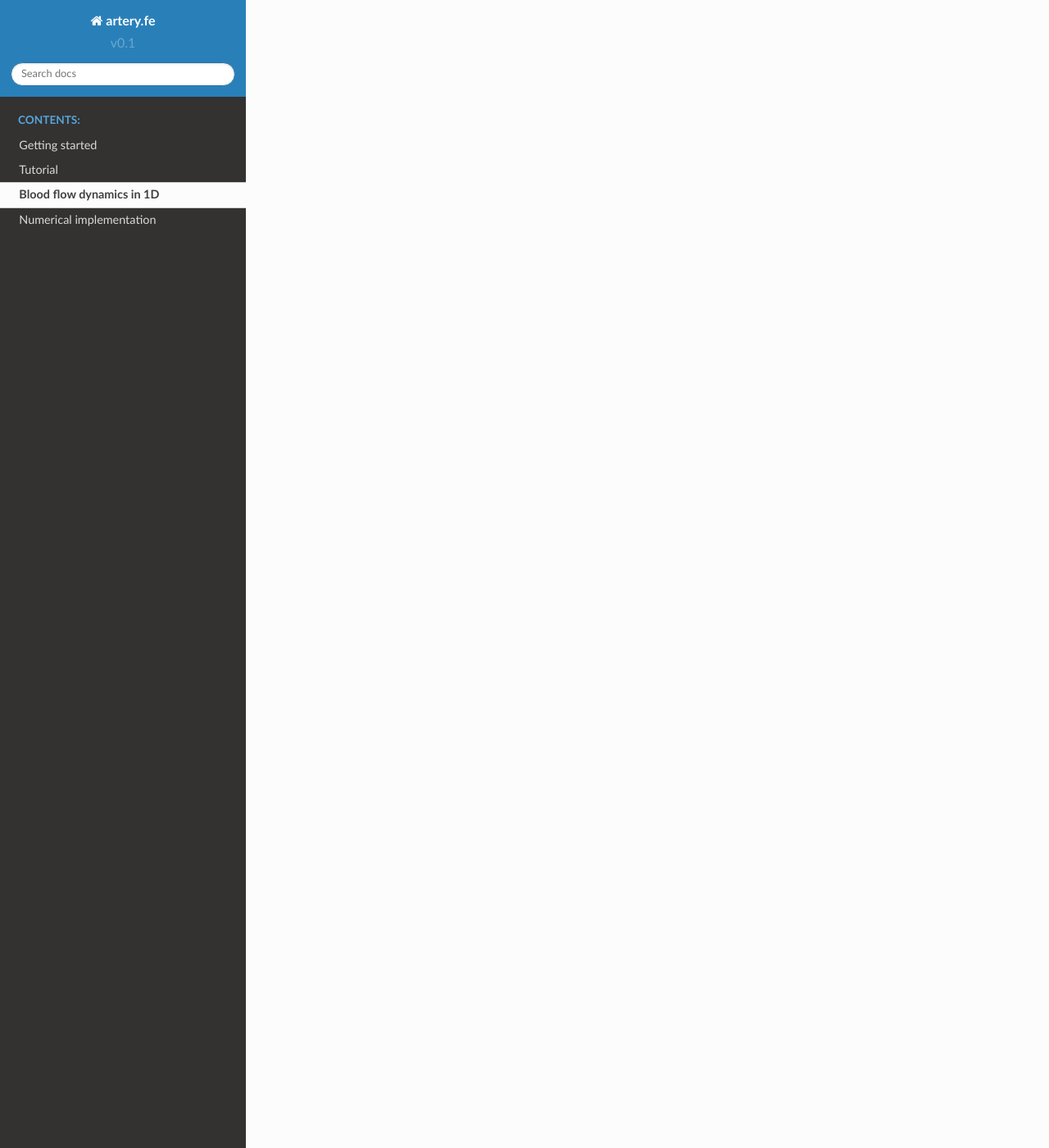
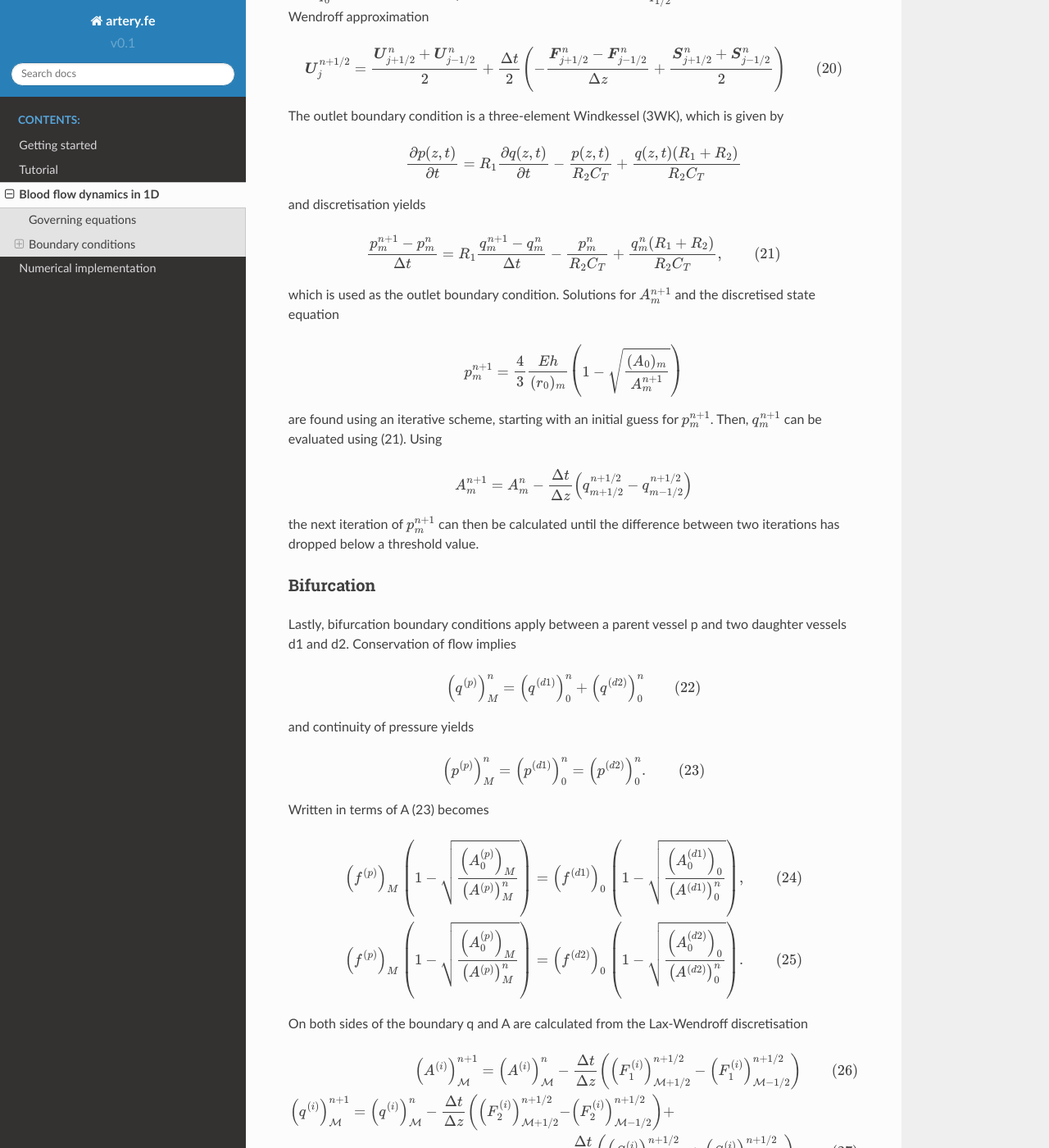
Before and after one commit to KVSlab/bloodflow, a Sphinx documentation site: the page built from docs/source/theory.rst, in a window 1280 px wide and 1400 px high, scrolled down 5766 px. Shown: the whole window at 82% size. Built offline with Sphinx 7.4.7 and the Read the Docs theme 2.0.0, drawn with Linux system fonts in a browser that asks for light colours; some of the changed text lies outside the part shown.

Commit message:
added boundary conditions to theory.rst

```diff
--- a/docs/source/theory.rst
+++ b/docs/source/theory.rst
@@ -4,6 +4,9 @@ Blood flow dynamics in 1D
 =========================
 
 artery.fe implements the 1D system of equations derived by [Olufsen:2000] that is commonly used to numerically model blood flow dynamics. Its derivation is provided here for the mathematically interested reader and for completeness.
+
+Governing equations
+-------------------
 
 Arteries are modelled as axisymmetric tubes in a cylindrical coordinate system with radial direction *r* and axial direction *z*. Therefore, the continuity equation is
 
@@ -226,7 +229,118 @@ Variable                          Physical meaning
 The resulting dimensionless system of equations is
 
 .. math::
+
   \begin{split}
   &\dfrac{\partial}{\partial t} \begin{pmatrix} A(z,t) \\ q(z,t) \end{pmatrix} + \dfrac{\partial}{\partial z} \begin{pmatrix} q(z,t)\\ \dfrac{q(z,t)^2}{A(z,t)} + f(r_0) \sqrt{A_0(z) A(z,t)} \end{pmatrix} =\\
   &\begin{pmatrix} 0 \\ -\dfrac{2 \pi R(z,t)}{\delta_b \mathcal{Re}} \dfrac{q(z,t)}{A(z,t)} +\left( 2 \sqrt{A(z,t)} \left( \sqrt{\pi} f(r_0) + \sqrt{A_0(z)} \frac{df(r_0)}{dr_0 } \right) - A(z,t) \dfrac{df(r_0)}{dr_0} \right) \dfrac{dr_0(z)}{dz} \end{pmatrix}. \qquad (17)
   \end{split}
+
+Boundary conditions
+-------------------
+
+Boundary conditions are applied at both ends of each vessel and are either an inlet, outlet or bifurcation condition.
+
+Inlet
+^^^^^
+
+The inlet boundary condition only used at the inlet of the parent vessel. For a given :math:`q_0^{n+1}` :math:`A_0^{n+1}` is calculated as
+
+.. math::
+
+  A_0^{n+1} = A_0^n - \frac{\Delta t}{\Delta z} \left( q_{1/2}^{n+1/2} - q_{-1/2}^{n+1/2} \right), \qquad (18)
+
+where :math:`q_{-1/2}^{n+1/2}` can be evaluated using
+
+.. math::
+
+  q_0^{n+1/2} = (q_{1/2}^{n+1/2} + q_{-1/2}^{n+1/2})/2 \qquad (19)
+
+with :math:`q_0^{n+1/2}` evaluated directly from the inlet flux function and :math:`q_{1/2}^{n+1/2}`, evaluated from the Lax-Wendroff approximation
+
+.. math::
+
+  \boldsymbol{U}_j^{n+1/2} = \frac{\boldsymbol{U}_{j+1/2}^n + \boldsymbol{U}_{j-1/2}^n}{2} + \frac{\Delta t}{2} \left( - \frac{\boldsymbol{F}_{j+1/2}^n - \boldsymbol{F}_{j-1/2}^n}{\Delta z} + \frac{\boldsymbol{S}_{j+1/2}^n + \boldsymbol{S}_{j-1/2}^n}{2} \right) \qquad (20)
+
+The outlet boundary condition is a three-element Windkessel (3WK), which is given by
+
+.. math::
+
+  \frac{\partial p(z,t)}{\partial t} = R_1 \frac{\partial q(z,t)}{\partial t} - \frac{p(z,t)}{R_2 C_T} + \frac{q(z,t) (R_1 + R_2)}{R_2 C_T}
+
+and discretisation yields
+
+.. math::
+
+  \frac{p_m^{n+1} - p_m^n}{\Delta t} = R_1 \frac{q_m^{n+1} - q_m^n}{\Delta t} - \frac{p_m^n}{R_2 C_T} + \frac{q_m^n (R_1 + R_2)}{R_2 C_T}, \qquad (21)
+
+which is used as the outlet boundary condition. Solutions for :math:`A_m^{n+1}` and the discretised state equation
+
+.. math::
+
+  p_m^{n+1} = \frac{4}{3} \frac{E h}{(r_0)_m} \left( 1 - \sqrt{\frac{(A_0)_m}{A_m^{n+1}}} \right)
+
+are found using an iterative scheme, starting with an initial guess for :math:`p_m^{n+1}`. Then, :math:`q_m^{n+1}` can be evaluated using (21). Using
+
+.. math::
+
+  A_m^{n+1} = A_m^n - \frac{\Delta t}{\Delta z} \left( q_{m+1/2}^{n+1/2} - q_{m-1/2}^{n+1/2} \right)
+
+the next iteration of :math:`p_m^{n+1}` can then be calculated until the difference between two iterations has dropped below a threshold value.
+
+Bifurcation
+^^^^^^^^^^^
+
+Lastly, bifurcation boundary conditions apply between a parent vessel p and two daughter vessels d1 and d2. Conservation of flow implies
+
+.. math::
+
+  \left( q^{(p)} \right)_M^n = \left( q^{(d1)} \right)_0^n + \left( q^{(d2)} \right)_0^n \qquad (22)
+
+and continuity of pressure yields
+
+.. math::
+
+  \left( p^{(p)} \right)_M^n = \left( p^{(d1)} \right)_0^n = \left( p^{(d2)} \right)_0^n. \qquad (23)
+
+Written in terms of A (23) becomes
+
+.. math::
+
+  \left( f^{(p)} \right)_M \left( 1 - \sqrt{\frac{\left( A_0^{(p)} \right)_M}{\left( A^{(p)} \right)_M^n}} \right) = \left( f^{(d1)} \right)_0 \left( 1 - \sqrt{\frac{\left( A_0^{(d1)} \right)_0}{\left( A^{(d1)} \right)_0^n}} \right), \qquad (24)\\
+  \left( f^{(p)} \right)_M \left( 1 - \sqrt{\frac{\left( A_0^{(p)} \right)_M}{\left( A^{(p)} \right)_M^n}} \right) = \left( f^{(d2)} \right)_0 \left( 1 - \sqrt{\frac{\left( A_0^{(d2)} \right)_0}{\left( A^{(d2)} \right)_0^n}} \right). \qquad (25)
+
+On both sides of the boundary q and A are calculated from the Lax-Wendroff discretisation
+
+.. math::
+
+  \left( A^{(i)} \right)_{\mathcal{M}}^{n+1} = \left( A^{(i)} \right)_{\mathcal{M}}^n - \frac{\Delta t}{\Delta z} \left(\left( F_1^{(i)} \right)_{\mathcal{M}+1/2}^{n+1/2} - \left( F_1^{(i)} \right)_{\mathcal{M}-1/2}^{n+1/2} \right) \qquad (26)\\
+  \begin{split}
+  \left( q^{(i)} \right)_{\mathcal{M}}^{n+1} = \left( q^{(i)} \right)_{\mathcal{M}}^n - \frac{\Delta t}{\Delta z} \left(\left( F_2^{(i)} \right)_{\mathcal{M}+1/2}^{n+1/2} - \right.&\left. \left( F_2^{(i)} \right)_{\mathcal{M}-1/2}^{n+1/2} \right) +\\
+  &\frac{\Delta t}{2} \left(\left( S_2^{(i)} \right)_{\mathcal{M}+1/2}^{n+1/2} + \left( S_2^{(i)} \right)_{\mathcal{M}-1/2}^{n+1/2} \right), \qquad (27)
+  \end{split}
+
+where :math:`i = p, d1, d2` and :math:`\mathcal{M} = M` if :math:`i = p` and :math:`\mathcal{M} = 0` otherwise. Analogously to the inlet boundary condition the ghost points :math:`q_{M+1/2}^{n+1/2}` and :math:`A_{M+1/2}^{n+1/2}` can be evaluated from
+
+.. math:
+
+  q_M^{n+1/2} = \frac{q_{M-1/2}^{n+1/2} + q_{M+1/2}^{n+1/2}}{2}, \qquad (28)\\
+  A_M^{n+1/2} = \frac{A_{M-1/2}^{n+1/2} + A_{M+1/2}^{n+1/2}}{2}. \qquad (29)
+
+(22)--(29) defines a system of eighteen equations for eighteen unknowns
+
+.. math ::
+
+  x_1 = \left( q^{(p)} \right)_M^{n+1} \qquad x_2 = \left( q^{(p)} \right)_M^{n+1/2} \qquad x_3 = \left( q^{(p)} \right)_{M+1/2}^{n+1/2}\\
+  x_4 = \left( q^{(d1)} \right)_0^{n+1} \qquad x_5 = \left( q^{(d1)} \right)_0^{n+1/2} \qquad x_6 = \left( q^{(d1)} \right)_{-1/2}^{n+1/2}\\
+  x_7 = \left( q^{(d1)} \right)_0^{n+1} \qquad x_8 = \left( q^{(d1)} \right)_0^{n+1/2} \qquad x_9 = \left( q^{(d1)} \right)_{-1/2}^{n+1/2}\\
+  x_{10} = \left( A^{(p)} \right)_M^{n+1} \qquad x_{11} = \left( A^{(p)} \right)_M^{n+1/2} \qquad x_{12} = \left( A^{(p)} \right)_{M+1/2}^{n+1/2}\\
+  x_{13} = \left( A^{(d1)} \right)_0^{n+1} \qquad x_{14} = \left( A^{(d1)} \right)_0^{n+1/2} \qquad x_{15} = \left( A^{(d1)} \right)_{-1/2}^{n+1/2}\\
+  x_{16} = \left( A^{(d1)} \right)_0^{n+1} \qquad x_{17} = \left( A^{(d1)} \right)_0^{n+1/2} \qquad x_{18} = \left( A^{(d1)} \right)_{-1/2}^{n+1/2}.
+
+The system of equations can be solved using Newton's method
+
+.. math::
+
+  \boldsymbol{x}_{k+1} = \boldsymbol{x}_k - \left( \boldsymbol{J}(\boldsymbol{x}_k) \right)^{-1} \boldsymbol{f_J}(\boldsymbol{x}_k) \text{ for } k = 0, 1, 2, \ldots,
+
+where k indicates the current iteration, :math:`\boldsymbol{x} = (x_1, x_2, \ldots, x_{18})`, :math:`\boldsymbol{J}(\boldsymbol{x}_k)` is the Jacobian of the system of equations and :math:`\boldsymbol{f_J}(\boldsymbol{x})` are the residual equations.
```
